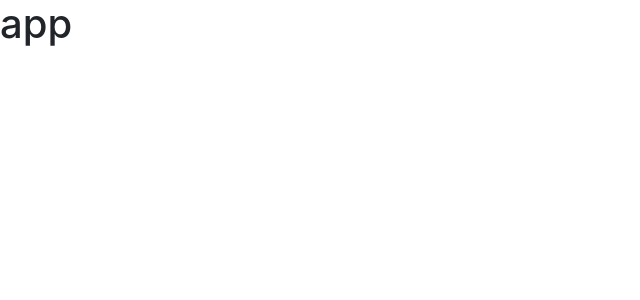
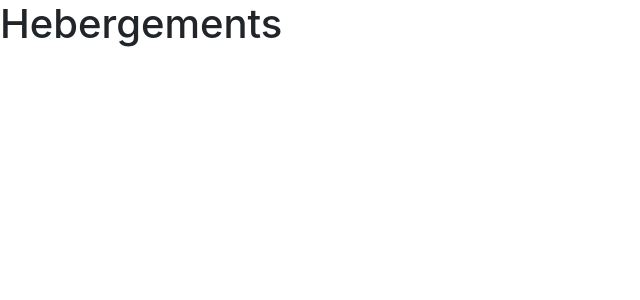
Before and after one commit to Khouloudlaadhar/booki-frontend, a React (Create React App) app: page /hebergements in a window 1280 px wide. Shown: the top 300 px of the page, without its empty margins (0-640 px from the left). Built offline with nearby package versions, Linux system fonts and the light colour scheme.

Commit message:
Set up routing

```diff
--- a/src/App.js
+++ b/src/App.js
@@ -1,11 +1,26 @@
 
+import { BrowserRouter as Router, Route, Switch } from "react-router-dom";
+import Activities from "./pages/Activities";
+import ActivitiesDetails from "./pages/ActivitiesDetails";
+import Hebergements from "./pages/Hebergements";
+import HebergementsDetails from "./pages/HebergementsDetails";
+import Home from "./pages/Home";
+import NotFound from "./pages/NotFound";
 
 
 function App() {
   return (
-    <div >
-     <h1> app</h1>
-    </div>
+    <Router>
+      <Switch>
+        <Route exact path='/' component={Home} />
+        <Route path='/hebergements' component={Hebergements} />
+        <Route exact path='/activities' component={Activities} />
+        <Route exact path='/hebergemnts/:id' component={HebergementsDetails} />
+        <Route exact path='/activities/:id' component={ActivitiesDetails} />
+        <Route  component={NotFound} />
+      </Switch>
+    </Router>
+
   );
 }
 
--- /dev/null
+++ b/src/pages/Activities.js
@@ -0,0 +1,9 @@
+import React from 'react'
+
+function Activities() {
+  return (
+    <div>Activities</div>
+  )
+}
+
+export default Activities
--- /dev/null
+++ b/src/pages/ActivitiesDetails.js
@@ -0,0 +1,9 @@
+ import React from 'react'
+
+ function ActivitiesDetails() {
+   return (
+     <div>ActivitiesDetails</div>
+   )
+ }
+
+ export default ActivitiesDetails
--- /dev/null
+++ b/src/pages/Hebergements.js
@@ -0,0 +1,11 @@
+import React from 'react'
+
+function Hebergements() {
+  return (
+    <div>
+        <h1>Hebergements</h1>
+    </div>
+  )
+}
+
+export default Hebergements
--- /dev/null
+++ b/src/pages/HebergementsDetails.js
@@ -0,0 +1,9 @@
+import React from 'react'
+
+function HebergementsDetails() {
+  return (
+    <div>HebergementsDetails</div>
+  )
+}
+
+export default HebergementsDetails
--- /dev/null
+++ b/src/pages/Home.js
@@ -0,0 +1,9 @@
+import React from 'react'
+
+function Home() {
+  return (
+    <div>Home</div>
+  )
+}
+
+export default Home
--- /dev/null
+++ b/src/pages/NotFound.js
@@ -0,0 +1,9 @@
+import React from 'react'
+
+function NotFound() {
+  return (
+    <div>NotFound</div>
+  )
+}
+
+export default NotFound
```
